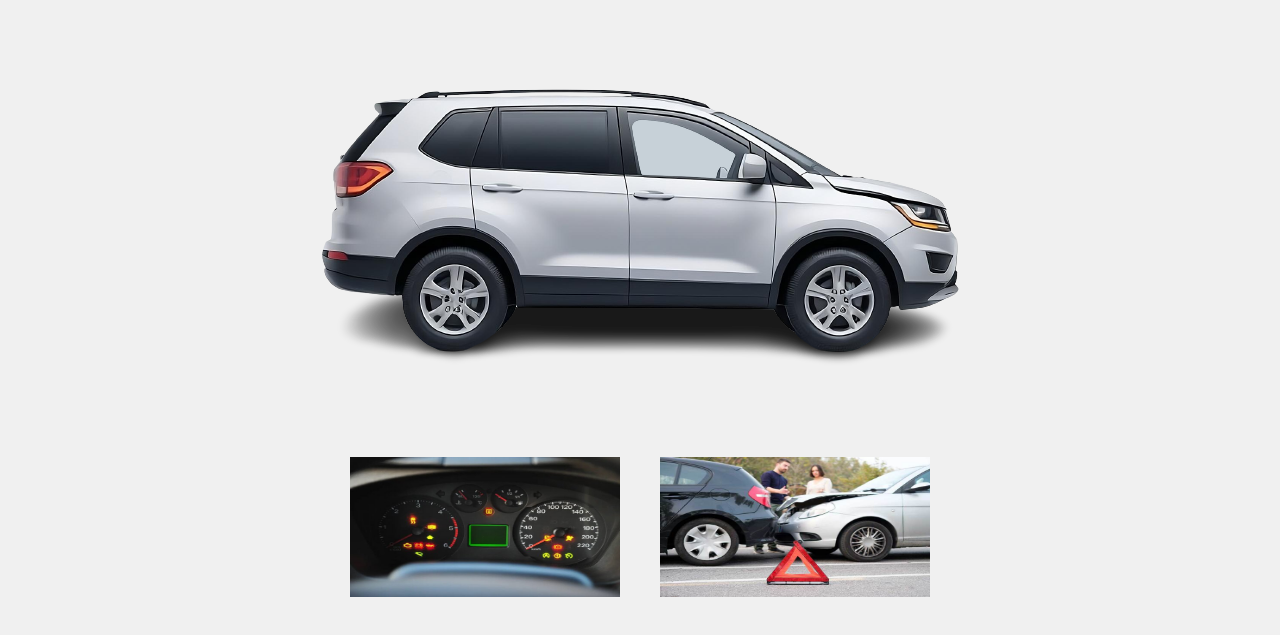
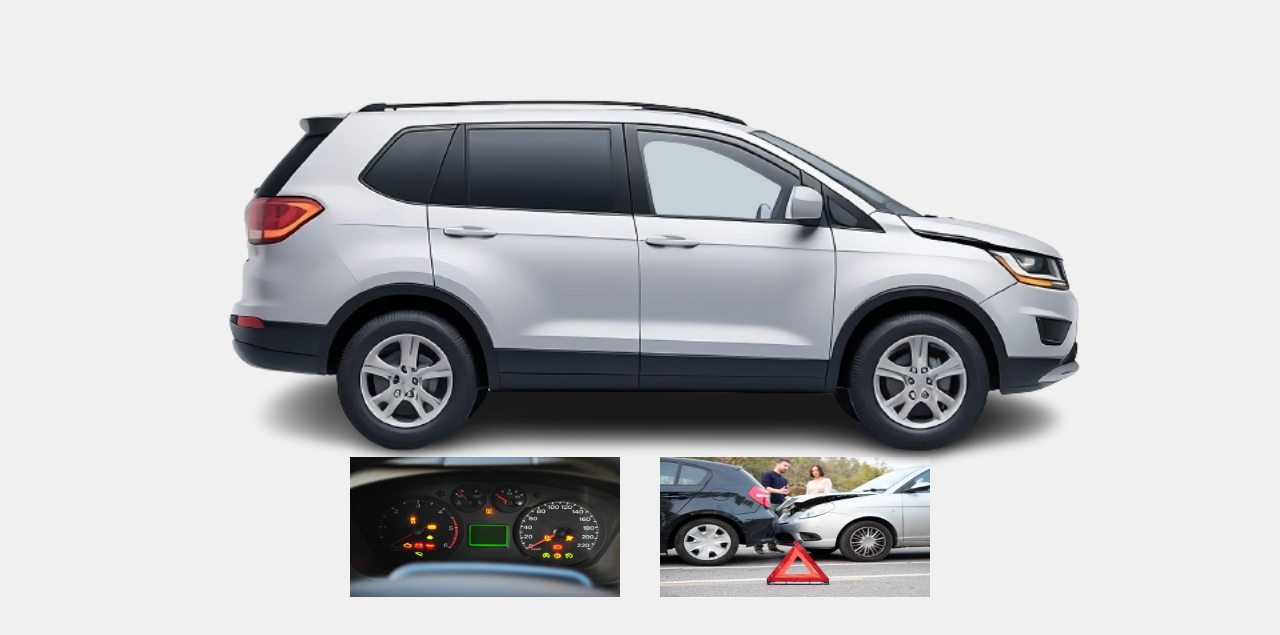
Before and after one commit to Marcel-MD/startup-weekend, a plain HTML site: page index.html in a window 1280 px wide. Shown: the part 73-708 px from the top of the page. Drawn offline with Linux system fonts and the light colour scheme.

Commit message:
change iamge size (#1)

```diff
--- a/main.css
+++ b/main.css
@@ -82,6 +82,8 @@ body {
 }
 
 .main-banner img {
+    width: 130%;
+    margin-left: -15%;
     position: absolute;
     top: 0;
     left: 0;
@@ -153,5 +155,6 @@ body {
 
     .main-banner img {
         width: -webkit-fill-available;
+        margin-left: 0;
     }
 }
```
